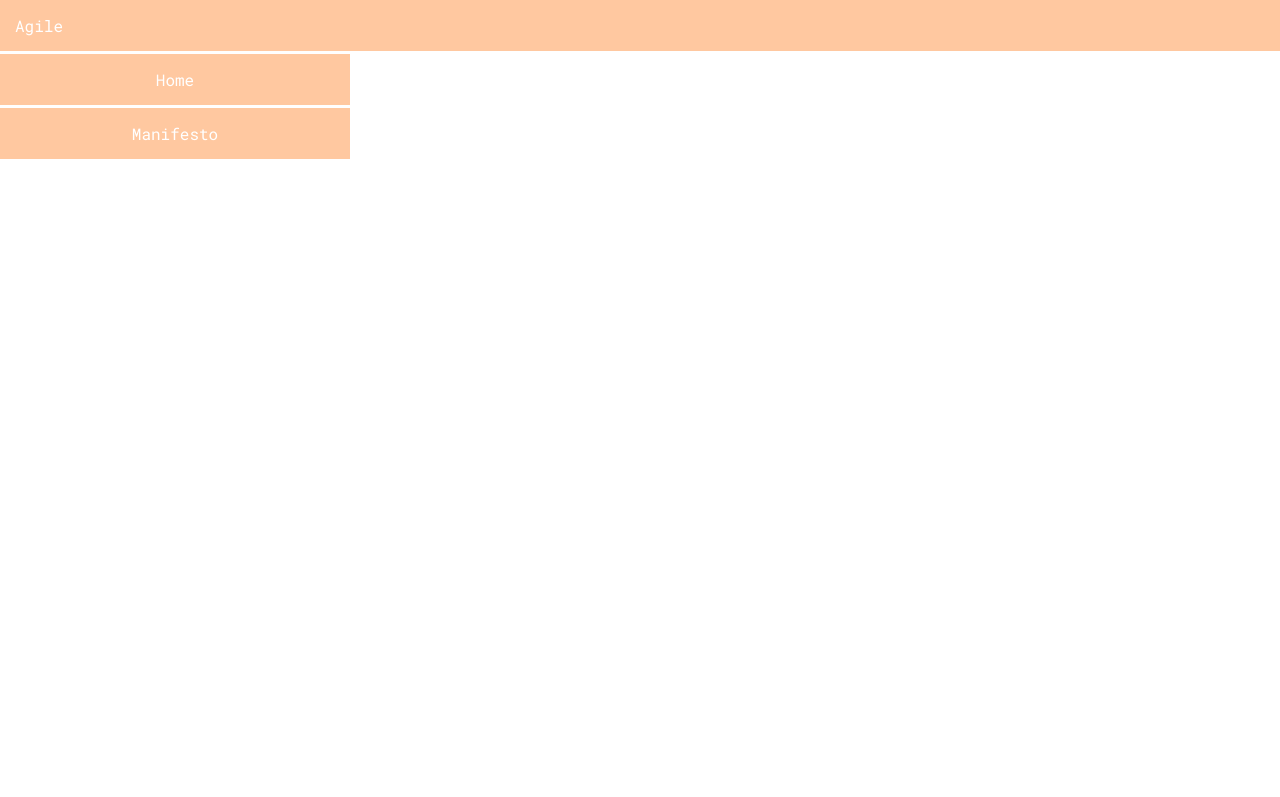
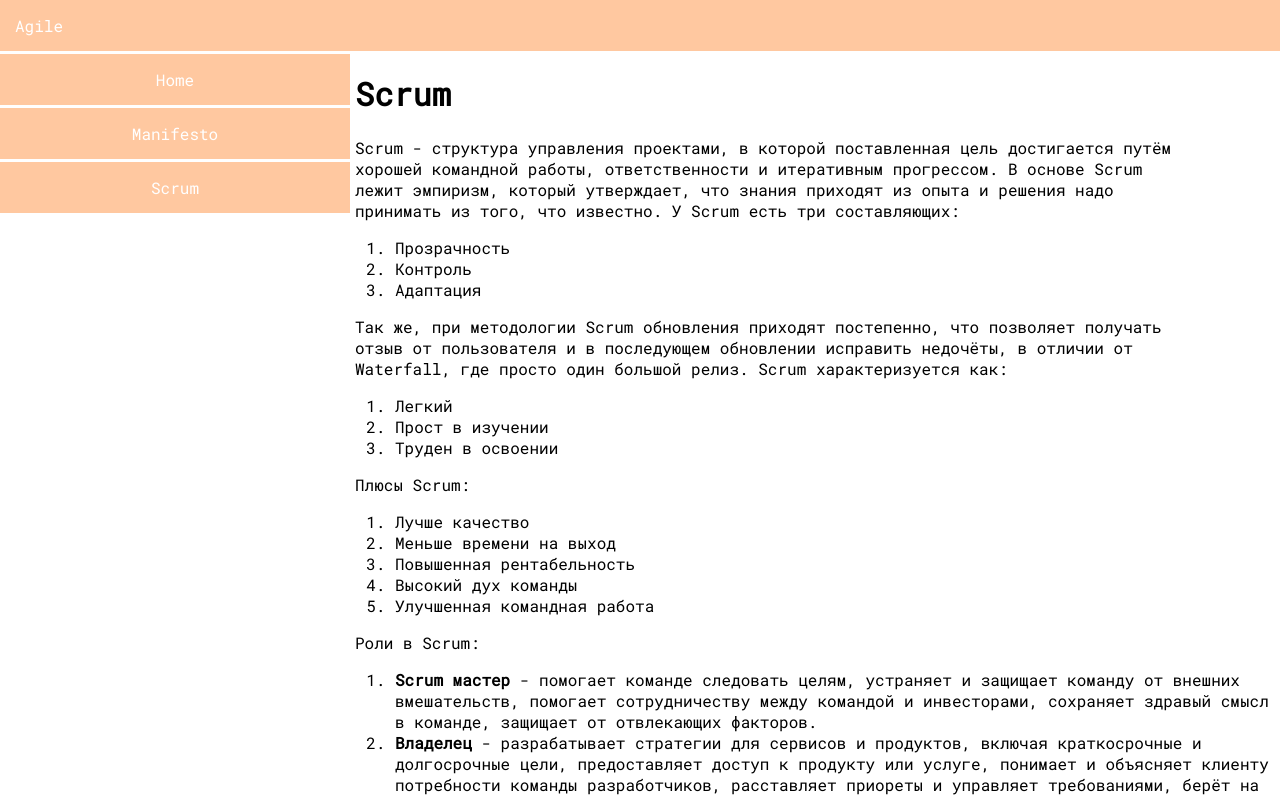
Before and after one commit to Roasteg/agile-eng, a Vue app: page /scrum in a window 1280 px wide. Shown: the top 797 px of the page. Built offline with nearby package versions, Linux system fonts and the light colour scheme.

Commit message:
Scrum page added

```diff
--- a/src/components/Navbar.vue
+++ b/src/components/Navbar.vue
@@ -2,6 +2,7 @@
   <nav class="nav">
     <router-link to="/" active-class="active" exact>Home</router-link>
     <router-link to="/manifesto" active-class="active">Manifesto</router-link>
+    <router-link to="/scrum" active-class="active">Scrum</router-link>
   </nav>
 </template>
 
--- a/src/main.js
+++ b/src/main.js
@@ -4,6 +4,7 @@
 
 import Home from "./views/Home";
 import Manifesto from "./views/Manifesto";
+import Scrum from "./views/Scrum";
 
 Vue.config.productionTip = false;
 
@@ -17,6 +18,10 @@
   {
     path: "/manifesto",
     component: Manifesto
+  },
+  {
+    path: "/scrum",
+    component: Scrum
   }
 ];
 
--- a/src/views/Home.vue
+++ b/src/views/Home.vue
@@ -8,11 +8,9 @@
     </p>
     <ol>
       <li>Shortening the delay of benefits to users in order to resolve the product-market fit and development graveyard
-        problems
-      </li>
+        problems</li>
       <li>Getting feedback from users quickly to confirm the usefulness of new software and continue to improve on it
-        accordingly.
-      </li>
+        accordingly.</li>
     </ol>
     <p>
       While this meeting did not result in the Agile methodology we know today, it was a critical milestone in the
--- /dev/null
+++ b/src/views/Scrum.vue
@@ -0,0 +1,68 @@
+<template>
+  <div id="scrum">
+    <h1>Scrum</h1>
+    <p>
+      Scrum - структура управления проектами, в которой поставленная цель достигается путём хорошей командной работы,
+      ответственности и итеративным прогрессом. В основе Scrum лежит эмпиризм, который утверждает, что знания приходят
+      из опыта и решения надо принимать из того, что известно. У Scrum есть три составляющих:
+    </p>
+    <ol>
+      <li>Прозрачность</li>
+      <li>Контроль</li>
+      <li>Адаптация</li>
+    </ol>
+    <p>
+      Так же, при методологии Scrum обновления приходят постепенно, что позволяет получать отзыв от пользователя и в
+      последующем обновлении исправить недочёты, в отличии от Waterfall, где просто один большой релиз. Scrum
+      характеризуется как:
+    </p>
+    <ol>
+      <li>Легкий</li>
+      <li>Прост в изучении</li>
+      <li>Труден в освоении</li>
+    </ol>
+    <p>
+      Плюсы Scrum:
+    </p>
+    <ol>
+      <li>Лучше качество</li>
+      <li>Меньше времени на выход</li>
+      <li>Повышенная рентабельность</li>
+      <li>Высокий дух команды</li>
+      <li>Улучшенная командная работа</li>
+    </ol>
+    <p>Роли в Scrum:</p>
+    <ol>
+      <li><strong>Scrum мастер</strong> - помогает команде следовать целям, устраняет и защищает команду от внешних
+        вмешательств, помогает сотрудничеству между командой и инвесторами, сохраняет здравый смысл в команде, защищает
+        от отвлекающих факторов.
+      </li>
+      <li><strong>Владелец</strong> - разрабатывает стратегии для сервисов и продуктов, включая краткосрочные и
+        долгосрочные цели, предоставляет доступ к продукту или услуге, понимает и объясняет клиенту потребности команды
+        разработчиков, расставляет приореты и управляет требованиями, берёт на себя ответственности и обязанности
+        свзяанные с бюджетом, определяет дату выпуска функций или услуг, работает с разработчиками ежедневно для ответов
+        на вопросы и для принятия решений, принимать или отклонять завершённые фичи относящиеся к спринту, показывает
+        реализации после каждого спринта, ответственный за беклоги продукта.
+      </li>
+      <li><strong>Scrum команда</strong> - команда разработчиков из 3-9 человек у которых должны быть одинаковые знания
+        в той области, в которой они будут работать. Команда должна быть организованной и кросс функциональной, владелец
+        продукта должен иметь видиние для доноса потребностей до команды.
+      </li>
+    </ol>
+  </div>
+</template>
+
+<script>
+export default {
+  name: "Scrum"
+}
+</script>
+
+<style scoped lang="scss">
+p {
+  overflow: hidden;
+  text-overflow: ellipsis;
+  word-wrap: break-word;
+  max-width: 90%;
+}
+</style>
```
